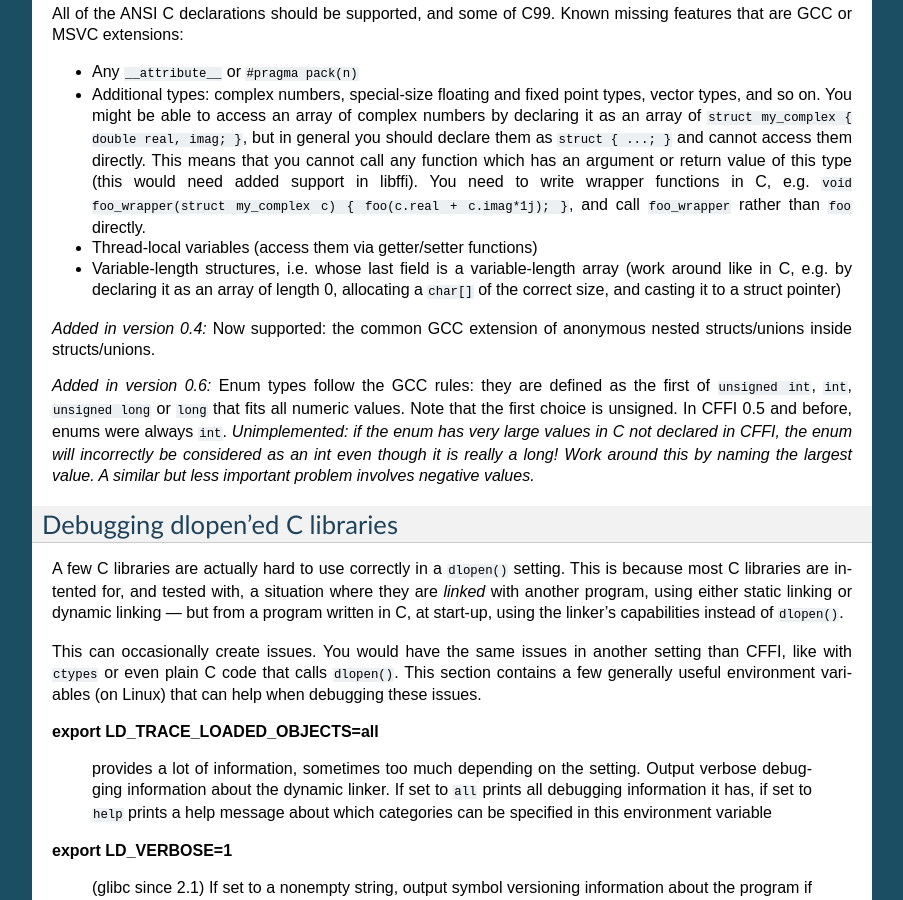
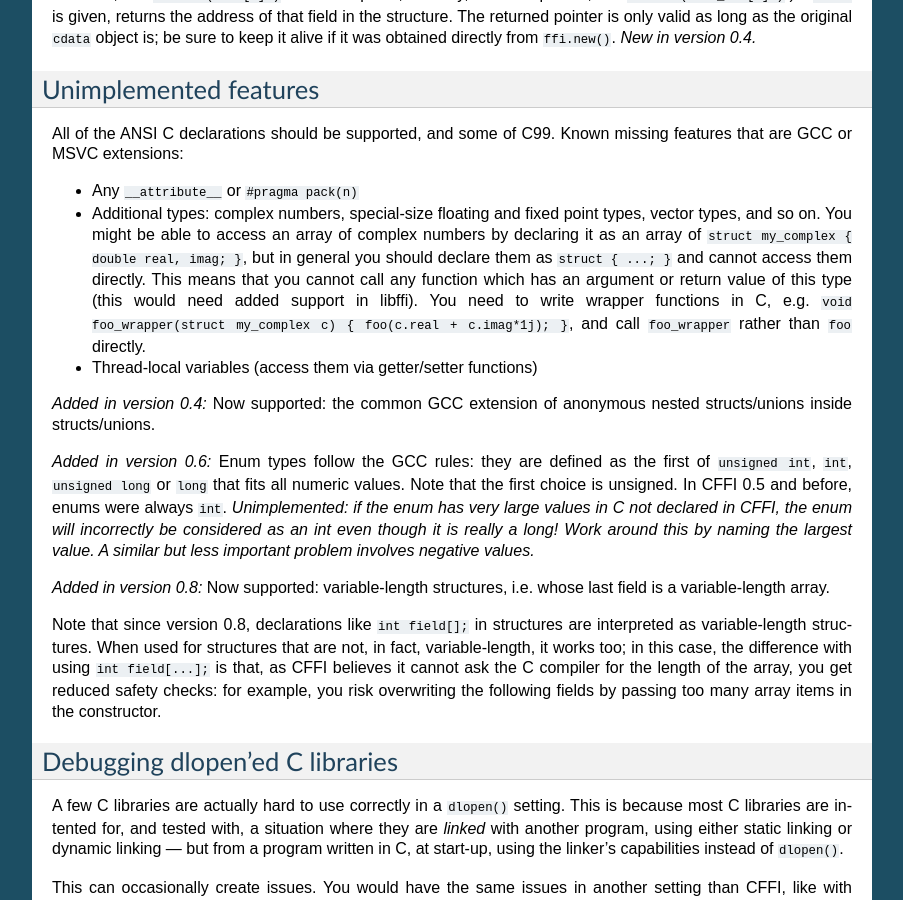
Before and after one commit to python-cffi/cffi, a Sphinx documentation site: the page built from doc/source/index.rst, in a window 1280 px wide and 900 px high, scrolled down 17166 px. Shown: the whole window, without its empty margins (198-1101 px from the left). Built offline with Sphinx 7.4.7, drawn with Linux system fonts in a browser that asks for light colours; some of the changed text lies outside the part shown.

Commit message:
Document the changes with C99-style arrays.

```diff
--- a/doc/source/index.rst
+++ b/doc/source/index.rst
@@ -573,9 +573,18 @@
    ``foo_t`` is not opaque, but you just don't know any field in it; then
    you would use "``typedef struct { ...; } foo_t;``".
 
-*  array lengths: when used as structure fields, arrays can have an
-   unspecified length, as in "``int n[];``" or "``int n[...];``".
-   The length is completed by the C compiler.
+*  array lengths: when used as structure fields or in global variables,
+   arrays can have an unspecified length, as in "``int n[...];``".  The
+   length is completed by the C compiler.  (Only the outermost array
+   may have an unknown length, in case of array-of-array.)
+   You can also use the syntax "``int n[];``".
+
+.. versionchanged:: 0.8
+   "``int n[];``" asks for an array of unknown length whose length must
+   *not* be completed by the C compiler.  See `variable-length array`_
+   below.  If the structure does not contain the syntax ``...`` anywhere,
+   it will be not be considered to have a partial layout to complete by
+   the compiler.
 
 *  enums: if you don't know the exact order (or values) of the declared
    constants, then use this syntax: "``enum foo { A, B, C, ... };``"
@@ -1278,11 +1287,6 @@
 
 * Thread-local variables (access them via getter/setter functions)
 
-* Variable-length structures, i.e. whose last field is a variable-length
-  array (work around like in C, e.g. by declaring it as an array of
-  length 0, allocating a ``char[]`` of the correct size, and casting
-  it to a struct pointer)
-
 .. versionadded:: 0.4
    Now supported: the common GCC extension of anonymous nested
    structs/unions inside structs/unions.
@@ -1296,6 +1300,20 @@
    be considered as an int even though it is really a long!  Work around
    this by naming the largest value.  A similar but less important problem
    involves negative values.*
+
+.. _`variable-length array`:
+
+.. versionadded:: 0.8
+   Now supported: variable-length structures, i.e. whose last field is
+   a variable-length array.
+
+Note that since version 0.8, declarations like ``int field[];`` in
+structures are interpreted as variable-length structures.  When used for
+structures that are not, in fact, variable-length, it works too; in this
+case, the difference with using ``int field[...];`` is that, as CFFI
+believes it cannot ask the C compiler for the length of the array, you
+get reduced safety checks: for example, you risk overwriting the
+following fields by passing too many array items in the constructor.
 
 
 Debugging dlopen'ed C libraries
```
